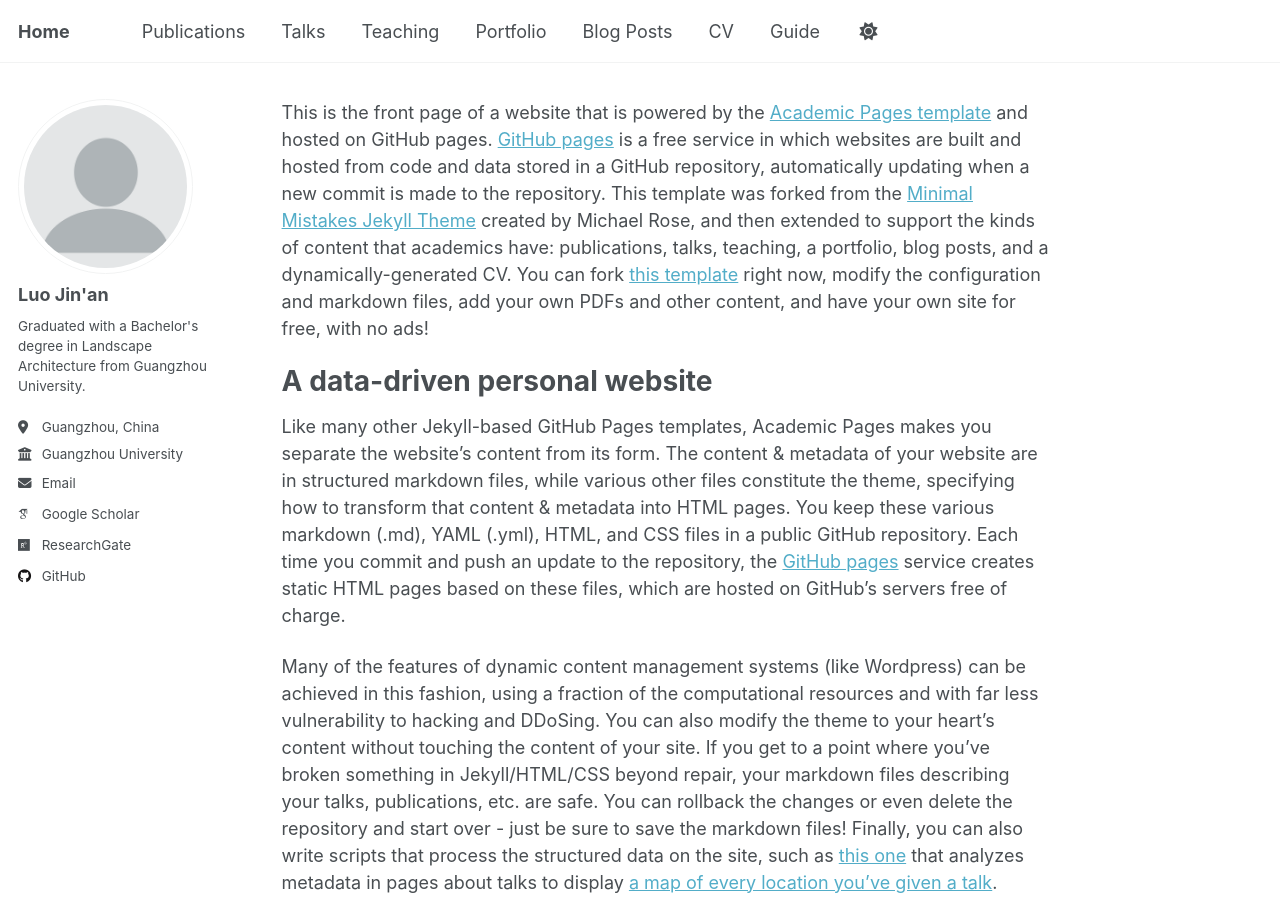
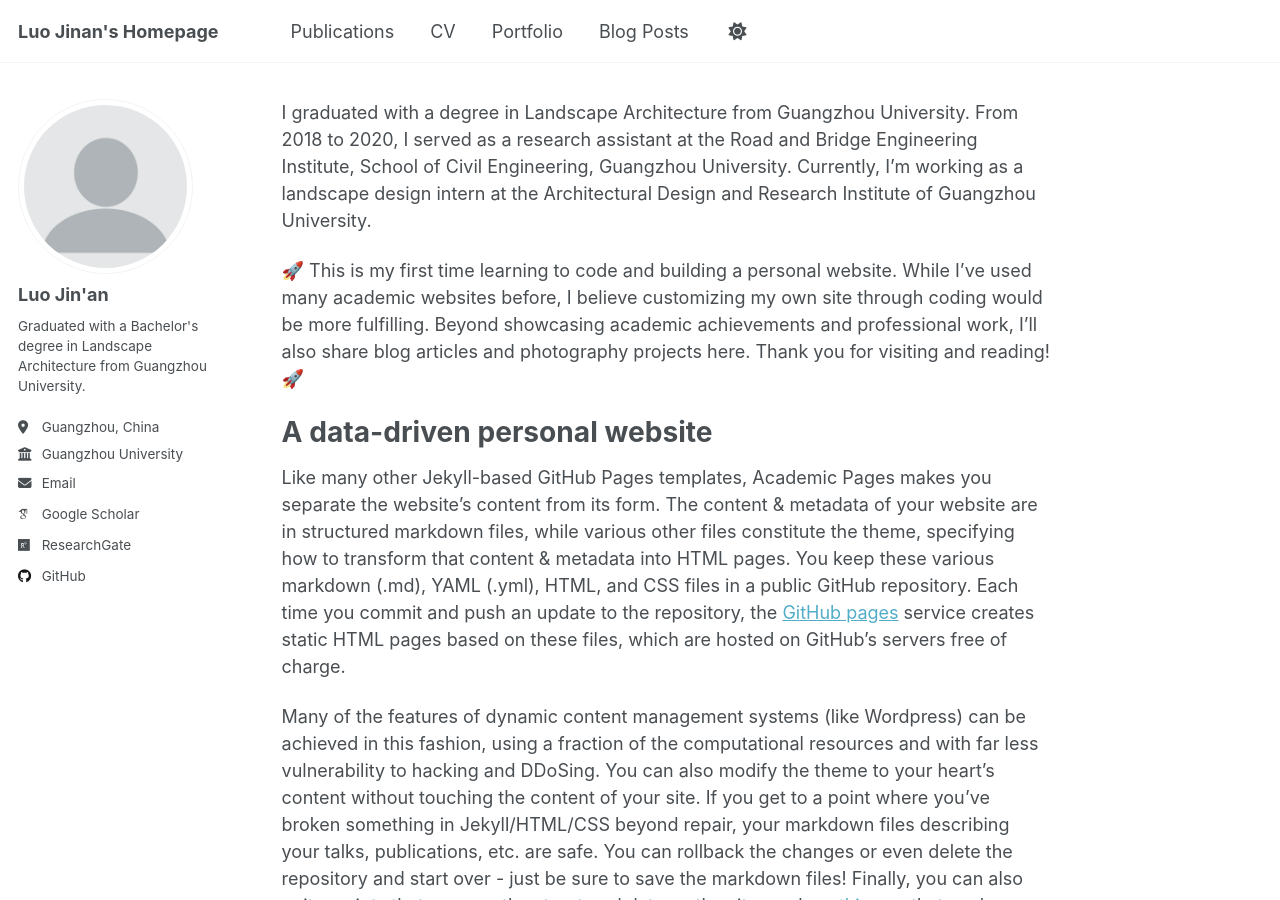
Before and after one commit to SparkeyLock/sparkeylock.github.io, a Jekyll site: the page built from _pages/about.md, in a window 1280 px wide and 900 px high. Built offline with Jekyll 4.4.1, drawn with Linux system fonts in a browser that asks for light colours; some web fonts are replaced.

Commit message:
Update 0.0.2

```diff
--- a/_config.yml
+++ b/_config.yml
@@ -9,7 +9,7 @@
 # Basic Site Settings
 locale                   : "en-US"
 site_theme               : "default"
-title                    : "Home"
+title                    : "Luo Jinan's Homepage"
 title_separator          : "-"
 name                     : &name "SparkeyLock"
 description              : &description "Undergraduate student in Landscape Architecture at Guangzhou University, focusing on urban environment studies and AI-assisted urban planning & design."
--- a/_data/navigation.yml
+++ b/_data/navigation.yml
@@ -11,23 +11,20 @@ main:
   - title: "Publications"
     url: /publications/
 
-  - title: "Talks"
-    url: /talks/
+  - title: "CV"
+    url: /cv/
 
-  - title: "Teaching"
-    url: /teaching/
+  # - title: "CV"
+  #   url: /cv-json/
+
+  # - title: "Talks"
+  #   url: /talks/
+
+  # - title: "Teaching"
+  #   url: /teaching/
 
   - title: "Portfolio"
     url: /portfolio/
 
   - title: "Blog Posts"
     url: /year-archive/
-
-  - title: "CV"
-    url: /cv/
-
-  # - title: "CV"
-  #   url: /cv-json/
-
-  - title: "Guide"
-    url: /markdown/
--- a/_pages/about.md
+++ b/_pages/about.md
@@ -6,7 +6,9 @@ redirect_from:
   - /about.html
 ---
 
-This is the front page of a website that is powered by the [Academic Pages template](https://github.com/academicpages/academicpages.github.io) and hosted on GitHub pages. [GitHub pages](https://pages.github.com) is a free service in which websites are built and hosted from code and data stored in a GitHub repository, automatically updating when a new commit is made to the repository. This template was forked from the [Minimal Mistakes Jekyll Theme](https://mmistakes.github.io/minimal-mistakes/) created by Michael Rose, and then extended to support the kinds of content that academics have: publications, talks, teaching, a portfolio, blog posts, and a dynamically-generated CV. You can fork [this template](https://github.com/academicpages/academicpages.github.io) right now, modify the configuration and markdown files, add your own PDFs and other content, and have your own site for free, with no ads!
+I graduated with a degree in Landscape Architecture from Guangzhou University. From 2018 to 2020, I served as a research assistant at the Road and Bridge Engineering Institute, School of Civil Engineering, Guangzhou University. Currently, I'm working as a landscape design intern at the Architectural Design and Research Institute of Guangzhou University.
+
+🚀 This is my first time learning to code and building a personal website. While I've used many academic websites before, I believe customizing my own site through coding would be more fulfilling. Beyond showcasing academic achievements and professional work, I'll also share blog articles and photography projects here. Thank you for visiting and reading! 🚀
 
 A data-driven personal website
 ======
```
